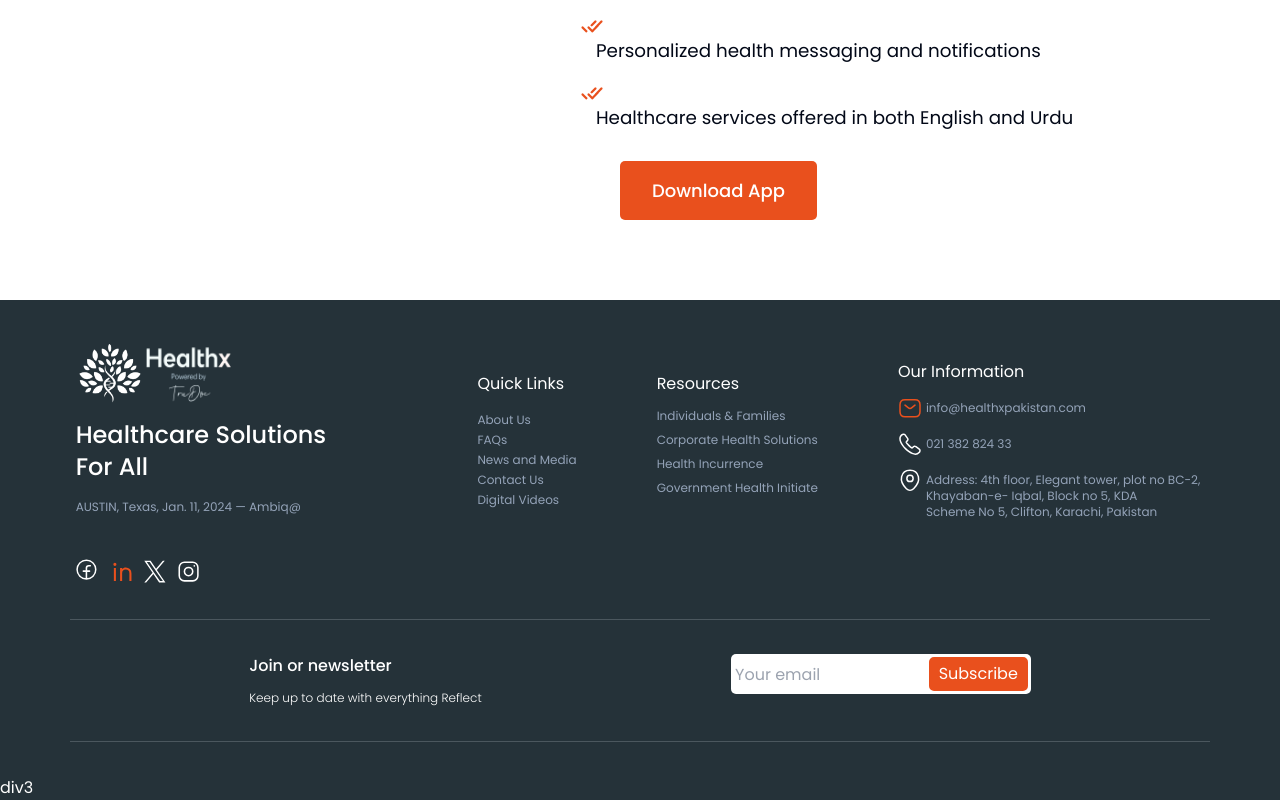
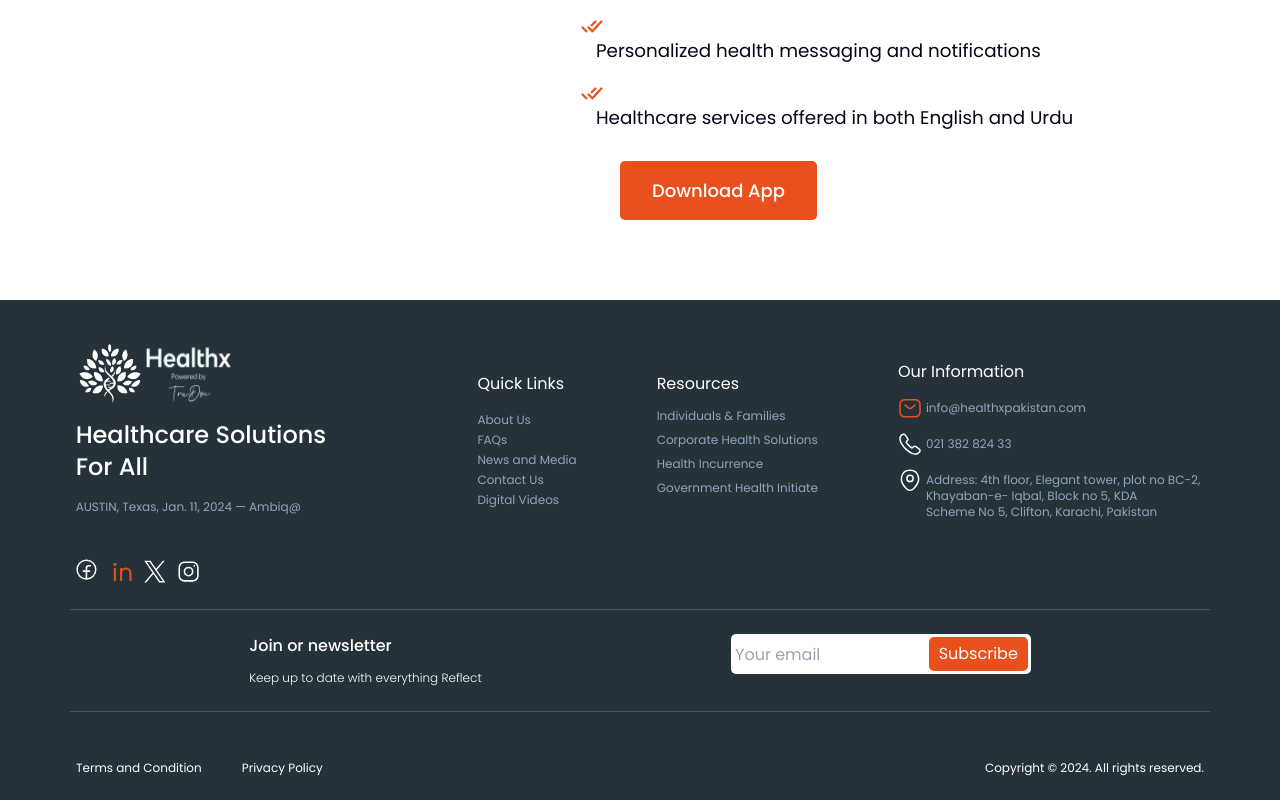
Before and after one commit to Sanjay1402/healthx, a Next.js app: page / in a window 1280 px wide. Shown: the part 2910-3710 px from the top of the page. Built offline with nearby package versions, Linux system fonts and the light colour scheme.

Commit message:
Completed footer with tailwind and custom css

```diff
--- a/src/components/footer2/footer.jsx
+++ b/src/components/footer2/footer.jsx
@@ -208,7 +208,17 @@ const Footer = () => {
         </div>
       </div>
       <hr className={styles.customhr} />
-      <div>div3</div>
+      <div className="flex justify-between mx-6 px-7">
+        <div className="flex gap-10 m-4 p-2 text-xs">
+          <p>Terms and Condition</p>
+          <p>Privacy Policy</p>
+        </div>
+        <div>
+          <p className="text-xs m-4 p-2">
+            Copyright © 2024. All rights reserved.
+          </p>
+        </div>
+      </div>
     </div>
   );
 };
```
